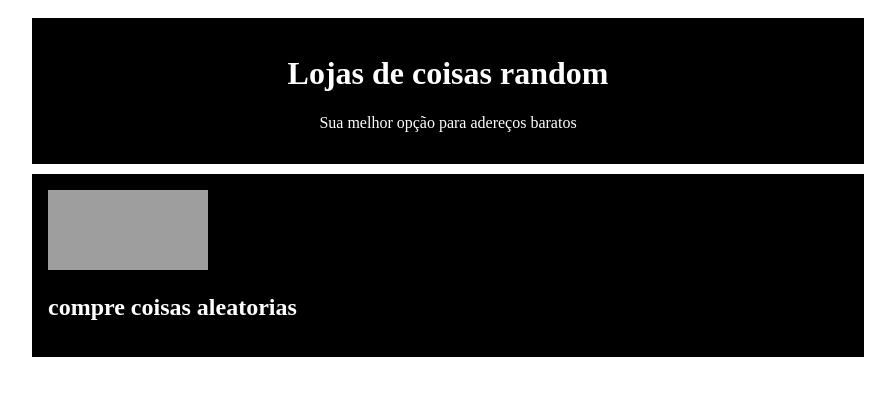
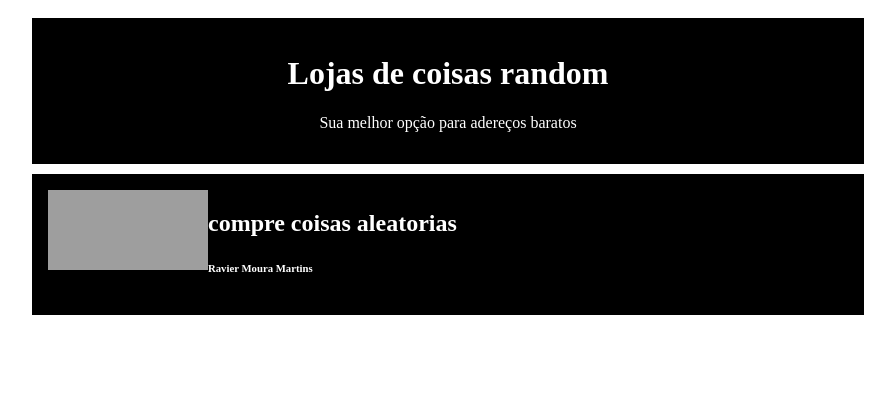
Before and after one commit to martinsravier-beep/Tenura, a plain HTML site: page index.html in a window 1280 px wide. Shown: the whole page, without its empty margins (192-1087 px from the left). Drawn offline with Linux system fonts and the light colour scheme; grey boxes are pictures that could not be loaded.

Commit message:
Add files via upload

```diff
--- a/index.html
+++ b/index.html
@@ -21,10 +21,16 @@
             max-width: 800px;
             margin: 0 auto;
             padding: 16px;
+
+            display: flex;
         }
         img{
               width: 160px;
               height: 80px;
+        }
+        .autor{
+            font-weight: bold;
+
         }
     </style>
 </head>
@@ -35,8 +41,8 @@
     </header>
     <main>
         <img src="m.png" alt="Otsusuki com algumas bijuus feito por IA porque só tenho dinheiro para fazer os adereços">
-        <h2>compre coisas aleatorias</h2>
-        <p> </p>
+        <div><h2>compre coisas aleatorias</h2>
+             <h6 class="autor">Ravier Moura Martins</h6></div>
     </main>
 
 </body>
```
